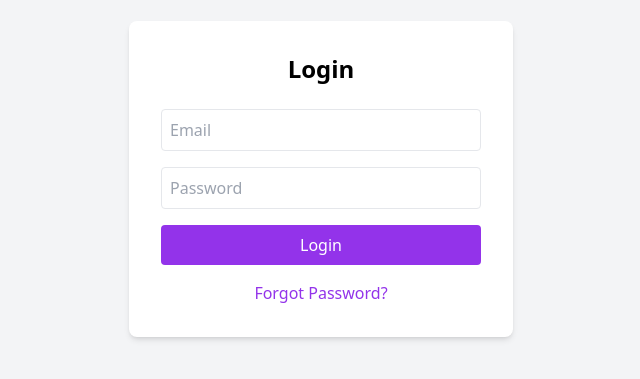
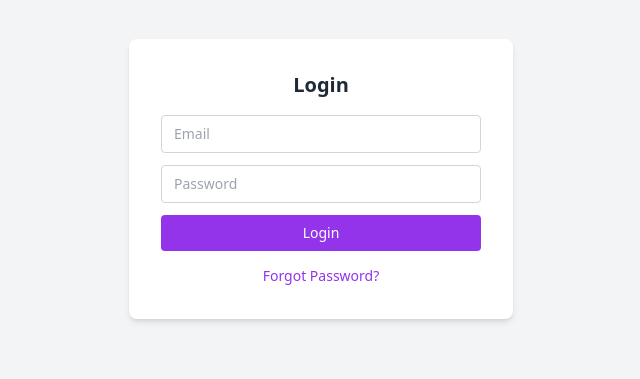
Before and after one commit to sigvitas-cse/US-Patent-Queue, a React (Vite) app in the folder client/: page /login in a window 1280 px wide. Shown: the part 221-600 px from the top of the page, without its empty margins (319-959 px from the left). Built offline with nearby package versions, Linux system fonts and the light colour scheme.

Commit message:
made changes for seponsive

```diff
--- a/client/src/pages/Dashboard.jsx
+++ b/client/src/pages/Dashboard.jsx
@@ -17,32 +17,39 @@ export default function Dashboard() {
   const [error, setError] = useState("");
   const [isSidebarOpen, setIsSidebarOpen] = useState(false);
   const [loading, setLoading] = useState(true);
+  const [isTokenChecked, setIsTokenChecked] = useState(false);
 
   useEffect(() => {
     const token = localStorage.getItem("token");
+    console.log("[Dashboard] Token found:", !!token);
+
     if (!token) {
-      console.log("[Dashboard] No token found, redirecting to login");
-      navigate("/login");
+      console.log("[Dashboard] No token, redirecting to login");
+      navigate("/login", { replace: true });
       return;
     }
 
     const fetchUser = async () => {
       try {
         setLoading(true);
+        console.log("[Dashboard] Fetching user data...");
         const response = await axios.get("http://localhost:5000/api/auth/user", {
           headers: { Authorization: `Bearer ${token}` },
         });
+        console.log("[Dashboard] User data fetched:", response.data);
         setUser({
           username: response.data.username,
           email: response.data.email,
           totalPatents: response.data.totalPatents,
         });
       } catch (err) {
-        setError(err.response?.data?.message || "Error fetching user data");
-        localStorage.removeItem("token");
-        navigate("/login");
+        console.error("[Dashboard] Error fetching user:", err);
+        setError(err.response?.data?.message || "Failed to load user data. Please try again.");
+        // Don't redirect; show error on dashboard
       } finally {
         setLoading(false);
+        setIsTokenChecked(true);
+        console.log("[Dashboard] Token check complete, rendering dashboard");
       }
     };
 
@@ -59,6 +66,7 @@ export default function Dashboard() {
     try {
       setError("");
       const token = localStorage.getItem("token");
+      console.log("[Dashboard] Searching patents with query:", searchQuery);
       const response = await axios.get(
         `http://localhost:5000/api/patents/search?patent_numbers=${encodeURIComponent(searchQuery)}`,
         {
@@ -70,12 +78,15 @@ export default function Dashboard() {
       try {
         deepCopyResults = JSON.parse(JSON.stringify(results));
       } catch (copyError) {
+        console.error("[Dashboard] Error copying search results:", copyError);
         setError("Error processing search results. Please try again.");
         setSearchResults([]);
         return;
       }
       setSearchResults(deepCopyResults);
+      console.log("[Dashboard] Search results set:", deepCopyResults);
     } catch (err) {
+      console.error("[Dashboard] Error searching patents:", err);
       setError(err.response?.data?.message || "Error searching patents");
       setSearchResults([]);
     }
@@ -84,12 +95,40 @@ export default function Dashboard() {
   const handleLogout = () => {
     console.log("[Dashboard] Logging out");
     localStorage.removeItem("token");
-    navigate("/login");
+    navigate("/login", { replace: true });
   };
 
   const toggleSidebar = () => {
     setIsSidebarOpen(!isSidebarOpen);
   };
+
+  // Render nothing until token is checked
+  if (!isTokenChecked) {
+    return (
+      <div className="flex items-center justify-center h-screen bg-gray-100 dark:bg-gray-900">
+        <svg
+          className="animate-spin h-8 w-8 text-green-500"
+          xmlns="http://www.w3.org/2000/svg"
+          fill="none"
+          viewBox="0 0 24 24"
+        >
+          <circle
+            className="opacity-25"
+            cx="12"
+            cy="12"
+            r="10"
+            stroke="currentColor"
+            strokeWidth="4"
+          ></circle>
+          <path
+            className="opacity-75"
+            fill="currentColor"
+            d="M4 12a8 8 0 018-8V0C5.373 0 0 5.373 0 12h4zm2 5.291A7.962 7.962 0 014 12H0c0 3.042 1.135 5.824 3 7.938l3-2.647z"
+          ></path>
+        </svg>
+      </div>
+    );
+  }
 
   return (
     <ErrorBoundary>
--- a/client/src/pages/Login.jsx
+++ b/client/src/pages/Login.jsx
@@ -4,57 +4,91 @@ import { useNavigate } from "react-router-dom";
 
 export default function Login() {
   const [formData, setFormData] = useState({ email: "", password: "" });
+  const [error, setError] = useState("");
+  const [loading, setLoading] = useState(false);
   const navigate = useNavigate();
 
   const handleChange = (e) => setFormData({ ...formData, [e.target.name]: e.target.value });
 
-  // const API_URL = import.meta.env.VITE_API_URL || "https://uspatentq.com";
-  const API_URL = import.meta.env.VITE_API_URL || "https://usptoq.onrender.com";
-
-
+  // Use localhost for development, fallback to production URL
+  const API_URL = import.meta.env.VITE_API_URL || "http://localhost:5000";
 
   const handleSubmit = async (e) => {
     e.preventDefault();
+    if (!formData.email || !formData.password) {
+      setError("Please enter both email and password");
+      return;
+    }
+
     try {
+      setLoading(true);
+      setError("");
+      console.log("[Login] Attempting login with email:", formData.email);
+      console.log("[Login] API URL:", `${API_URL}/api/auth/login`);
+
       const res = await axios.post(`${API_URL}/api/auth/login`, formData);
       // const res = await axios.post("http://localhost:5000/api/auth/login", formData);
-      localStorage.setItem("token", res.data.token);
-      navigate("/dashboard");
+
+      const token = res.data.token;
+      console.log("[Login] Token received:", token);
+      localStorage.setItem("token", token);
+      console.log("[Login] Token stored in localStorage");
+      navigate("/dashboard", { replace: true });
+      console.log("[Login] Navigated to /dashboard");
     } catch (err) {
-      alert("Invalid credentials");
+      console.error("[Login] Login error:", err);
+      const errorMessage = err.response?.data?.message || "Invalid credentials. Please try again.";
+      setError(errorMessage);
+    } finally {
+      setLoading(false);
     }
   };
 
   return (
-    <div className="flex justify-center items-center h-screen bg-gray-100">
-      <form onSubmit={handleSubmit} className="bg-white p-8 rounded-lg shadow-md w-96">
-        <h2 className="text-2xl font-bold mb-6 text-center">Login</h2>
+    <div className="min-h-screen flex justify-center items-center bg-gray-100 dark:bg-gray-900 p-3 sm:p-6">
+      <form
+        onSubmit={handleSubmit}
+        className="bg-white dark:bg-gray-800 p-6 sm:p-8 rounded-lg shadow-md w-full max-w-sm"
+      >
+        <h2 className="text-lg sm:text-xl font-bold text-gray-800 dark:text-white mb-4 text-center">
+          Login
+        </h2>
+        {error && (
+          <p className="text-red-500 text-xs sm:text-sm text-center mb-3">{error}</p>
+        )}
+        <div className="space-y-3">
+          <div>
             <input
               type="email"
               name="email"
               placeholder="Email"
               value={formData.email}
               onChange={handleChange}
-          className="w-full p-2 mb-4 border rounded"
+              className="w-full py-1.5 sm:py-2 px-3 rounded bg-white dark:bg-gray-800 border border-gray-300 dark:border-gray-700 text-gray-800 dark:text-white focus:outline-none focus:ring-2 focus:ring-purple-500 text-xs sm:text-sm"
               required
             />
+          </div>
+          <div>
             <input
               type="password"
               name="password"
               placeholder="Password"
               value={formData.password}
               onChange={handleChange}
-          className="w-full p-2 mb-4 border rounded"
+              className="w-full py-1.5 sm:py-2 px-3 rounded bg-white dark:bg-gray-800 border border-gray-300 dark:border-gray-700 text-gray-800 dark:text-white focus:outline-none focus:ring-2 focus:ring-purple-500 text-xs sm:text-sm"
               required
             />
+          </div>
           <button
             type="submit"
-          className="w-full bg-purple-600 text-white py-2 rounded hover:bg-purple-700 transition"
+            disabled={loading}
+            className="w-full bg-purple-600 text-white py-1.5 sm:py-2 rounded hover:bg-purple-700 transition disabled:opacity-50 text-xs sm:text-sm"
           >
-          Login
+            {loading ? "Logging in..." : "Login"}
           </button>
-        <div className="mt-4 text-center">
-          <a href="/forgot-password" className="text-purple-600 hover:underline">
+        </div>
+        <div className="mt-3 text-center">
+          <a href="/forgot-password" className="text-purple-600 hover:underline text-xs sm:text-sm">
             Forgot Password?
           </a>
         </div>
```
Lines whose indentation alone changed are shown as unchanged.
